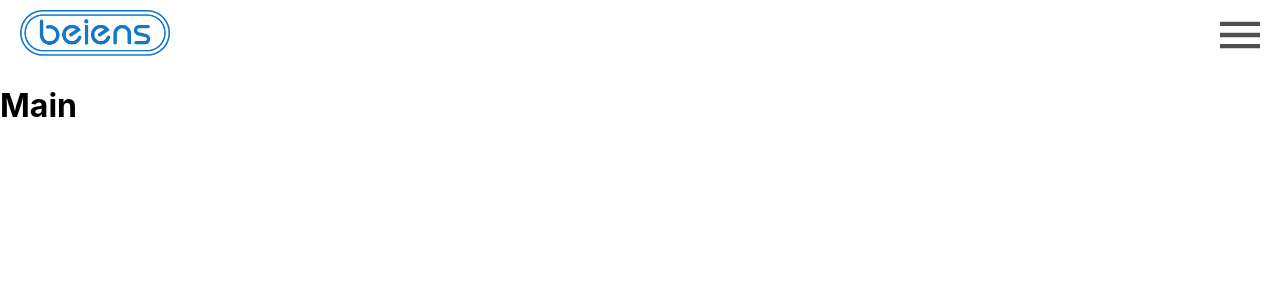
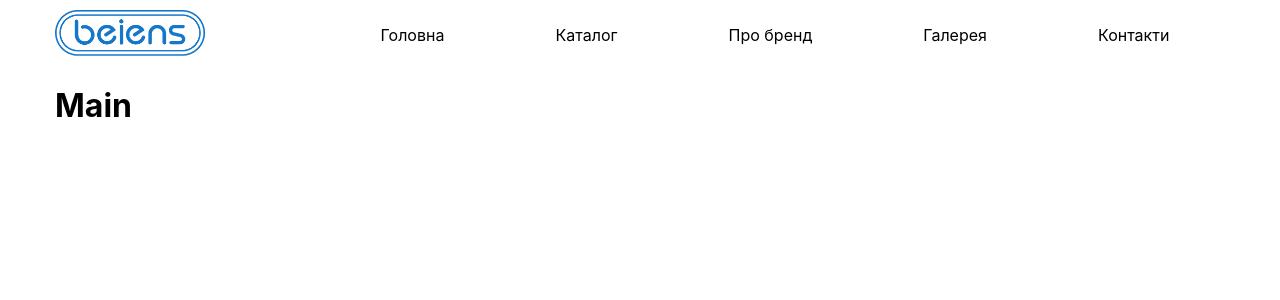
Before and after one commit to AndreyMandybura/beiens-project, a Next.js app: page / in a window 1280 px wide. Shown: the top 300 px of the page. Built offline with nearby package versions, Linux system fonts and the light colour scheme.

Commit message:
меню 3 экрана, медиа правила + контейнер

```diff
--- a/components/NavBar/NavBar.js
+++ b/components/NavBar/NavBar.js
@@ -14,6 +14,13 @@ export function NavBar({ children }) {
                 <div className={s.navContainer}>
                     <div className={s.navWrapper}>
                         <Link href={'/'}><a><Image src={logo} alt="logo" width={150} height={46} /></a></Link>
+                            <ul className={s.navList}>
+                                <li className={s.navItem}><Link href={'/'}><a>Головна</a></Link></li>
+                                <li className={s.navItem}><Link href={'/catalog'}><a>Каталог</a></Link></li>
+                                <li className={s.navItem}><Link href={'/brand'}><a>Про бренд</a></Link></li>
+                                <li className={s.navItem}><Link href={'/gallery'}><a>Галерея</a></Link></li>
+                                <li className={s.navItem}><Link href={'/contacts'}><a>Контакти</a></Link></li>
+                            </ul>
                         <button type="button" className={s.menuButton} onClick={() => setActive(!active)}>
                             <svg width={40} height={40} aria-label="Mobile menu switch" className={active ? s.iconCross : s.iconMenu}>
                                 <CloseBtn className={s.iconCross} />
@@ -23,16 +30,16 @@ export function NavBar({ children }) {
                     </div>
                 </div>
                 <div className={active ? s.activeSideNav : s.sideNav}>
-                    <ul className={s.navList}>
-                        <li className={s.navItem}><Link href={'/'}><a>Головна</a></Link></li>
-                        <li className={s.navItem}><Link href={'/catalog'}><a>Каталог</a></Link></li>
-                        <li className={s.navItem}><Link href={'/brand'}><a>Про бренд</a></Link></li>
-                        <li className={s.navItem}><Link href={'/gallery'}><a>Галерея</a></Link></li>
-                        <li className={s.navItem}><Link href={'/contacts'}><a>Контакти</a></Link></li>
+                    <ul className={s.sideNavList}>
+                        <li className={s.sideNavItem}><Link href={'/'}><a>Головна</a></Link></li>
+                        <li className={s.sideNavItem}><Link href={'/catalog'}><a>Каталог</a></Link></li>
+                        <li className={s.sideNavItem}><Link href={'/brand'}><a>Про бренд</a></Link></li>
+                        <li className={s.sideNavItem}><Link href={'/gallery'}><a>Галерея</a></Link></li>
+                        <li className={s.sideNavItem}><Link href={'/contacts'}><a>Контакти</a></Link></li>
                     </ul>
                 </div>
             </nav>
-            <main>
+            <main className="container">
                 {children}
             </main>
         </>
--- a/components/NavBar/NavBar.module.css
+++ b/components/NavBar/NavBar.module.css
@@ -2,8 +2,16 @@
     background: #fff;
 }
 
+@media (min-width: 768px) {
+    .navContainer {
+        max-width: 1200px;
+        margin-left: auto;
+        margin-right: auto;
+    }
+}
+
 .navWrapper {
-    padding: 10px 20px 5px 20px;
+    padding: 10px 15px 5px 15px;
     display: flex;
     justify-content: space-between;
     align-items: center;
@@ -16,6 +24,12 @@
     border: none;
     background-color: transparent;
     fill: #514f4e;
+}
+
+@media (min-width: 768px) {
+    .menuButton {
+        display: none;
+    }
 }
 
 .iconMenu {
@@ -42,6 +56,23 @@
     display: none;
 }
 
+.navList {
+    display: none;
+    list-style-type: none;
+    width: 900px;
+}
+
+@media (min-width: 768px) {
+    .navList {
+    display: block;
+    display: flex;
+    justify-content: space-around;
+    align-items: center;
+    margin: 0;
+    padding: 0;
+    }
+}
+
 .sideNav {
     position: fixed;
     width: 100%;
@@ -49,6 +80,12 @@
     background: #fff;
     transform: translateX(100%);
     transition: all 0.5s;
+}
+
+@media (min-width: 768px) {
+    .sideNav {
+        display: none;
+    }
 }
 
 .activeSideNav {
@@ -61,15 +98,15 @@
 
 }
 
-.navList {
+.sideNavList {
     list-style-type: none;
     font-size: 24px;
     font-weight: 700;
 }
 
-.navItem {
+.sideNavItem {
     color: #514f4e;
 }
-.navItem:hover {
+.sideNavItem:hover {
     color: #3f8cce;
 }
--- a/styles/globals.css
+++ b/styles/globals.css
@@ -14,3 +14,23 @@ a {
 * {
     box-sizing: border-box;
 }
+
+.container {
+    max-width: 1200px;
+    padding-left: 15px;
+    padding-right: 15px;
+    margin-left: auto;
+    margin-right: auto;
+
+    @media (min-width: 480px) {
+        max-width: 480px;
+    }
+
+    @media (min-width: 768px) {
+        max-width: 768px;
+    }
+
+    @media (min-width: 1200px) {
+        max-width: 1200px;
+    }
+}
```
